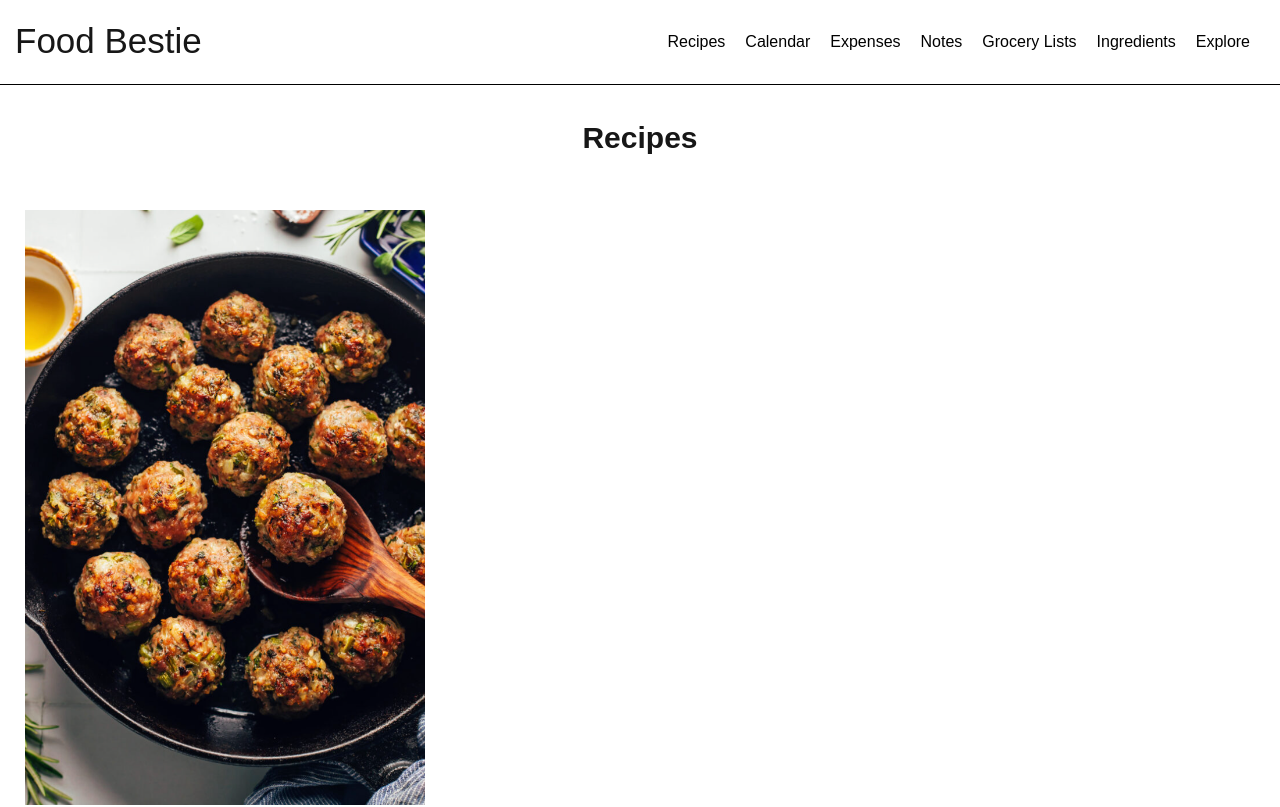
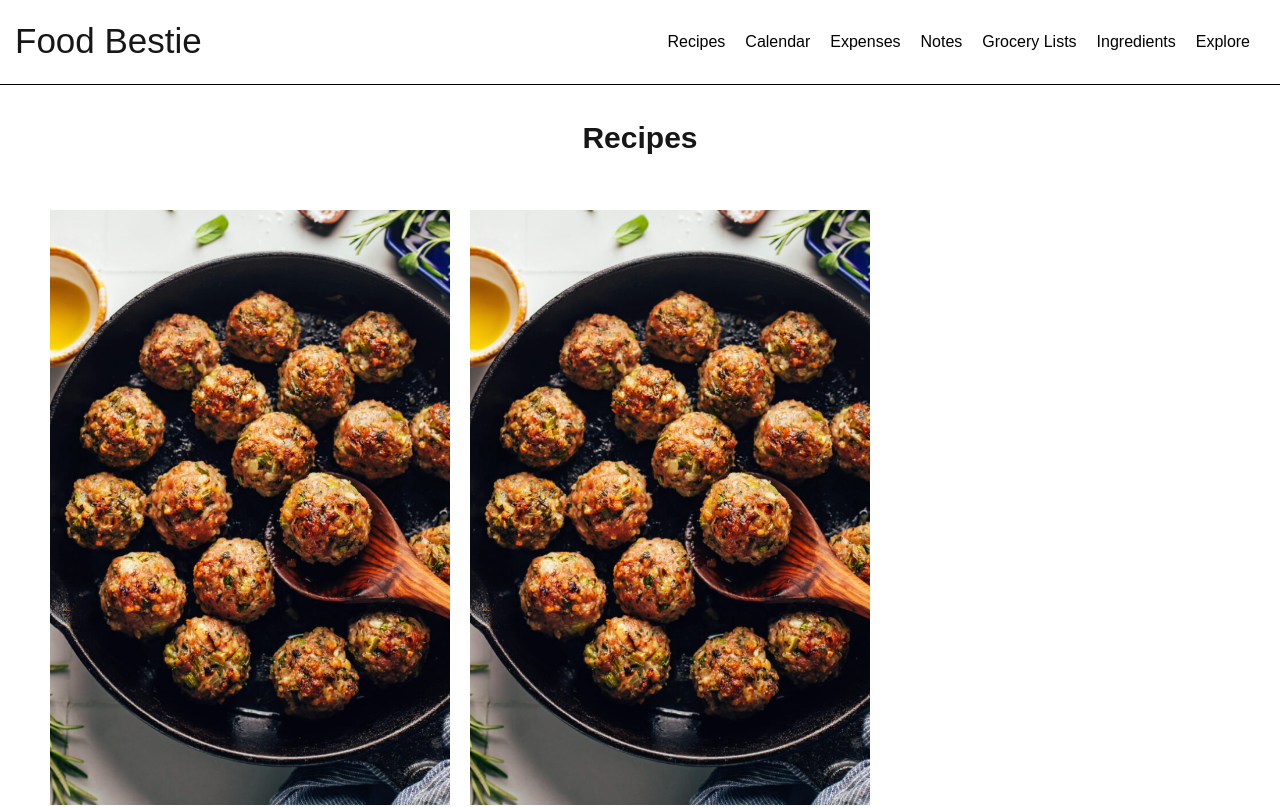
Before and after one commit to monicakrystal/foodplanner, a Next.js app: page /recipes in a window 1280 px wide. Shown: the top 807 px of the page. Built offline with nearby package versions, Linux system fonts and the light colour scheme.

Commit message:
flex wrap the recipe thumbnails

```diff
--- a/app/recipes/pages.module.css
+++ b/app/recipes/pages.module.css
@@ -2,7 +2,7 @@
     display: flex;
     flex-direction: column;
 
-    margin: 30px 25px;
+    margin: 30px 50px;
 }
 
 .topText {
@@ -15,3 +15,10 @@
     font-size: 30px;
     font-weight: 600;
 }
+
+
+.recipesContainer {
+    display: flex;
+    flex-wrap: wrap;
+    gap: 20px
+}
```
Also changed, not shown: app/recipes/page.tsx (+5 -4 lines).
